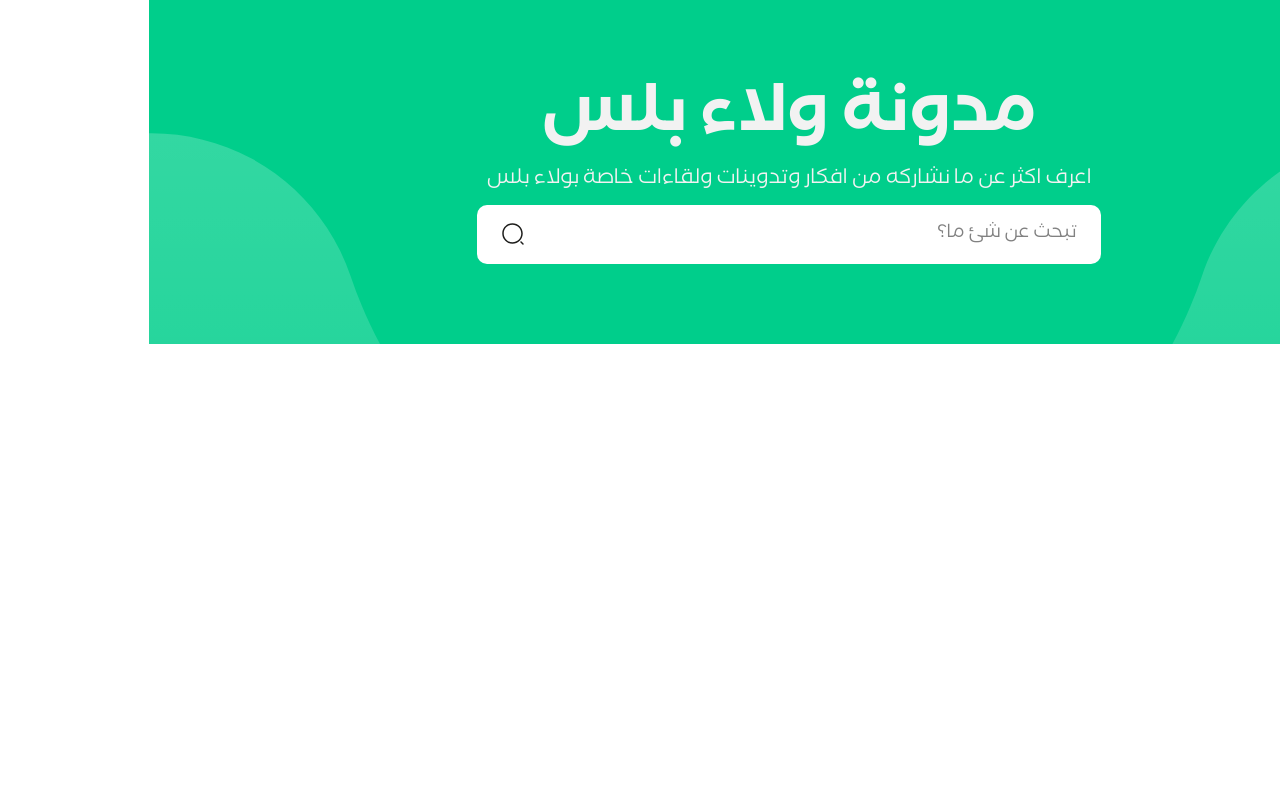
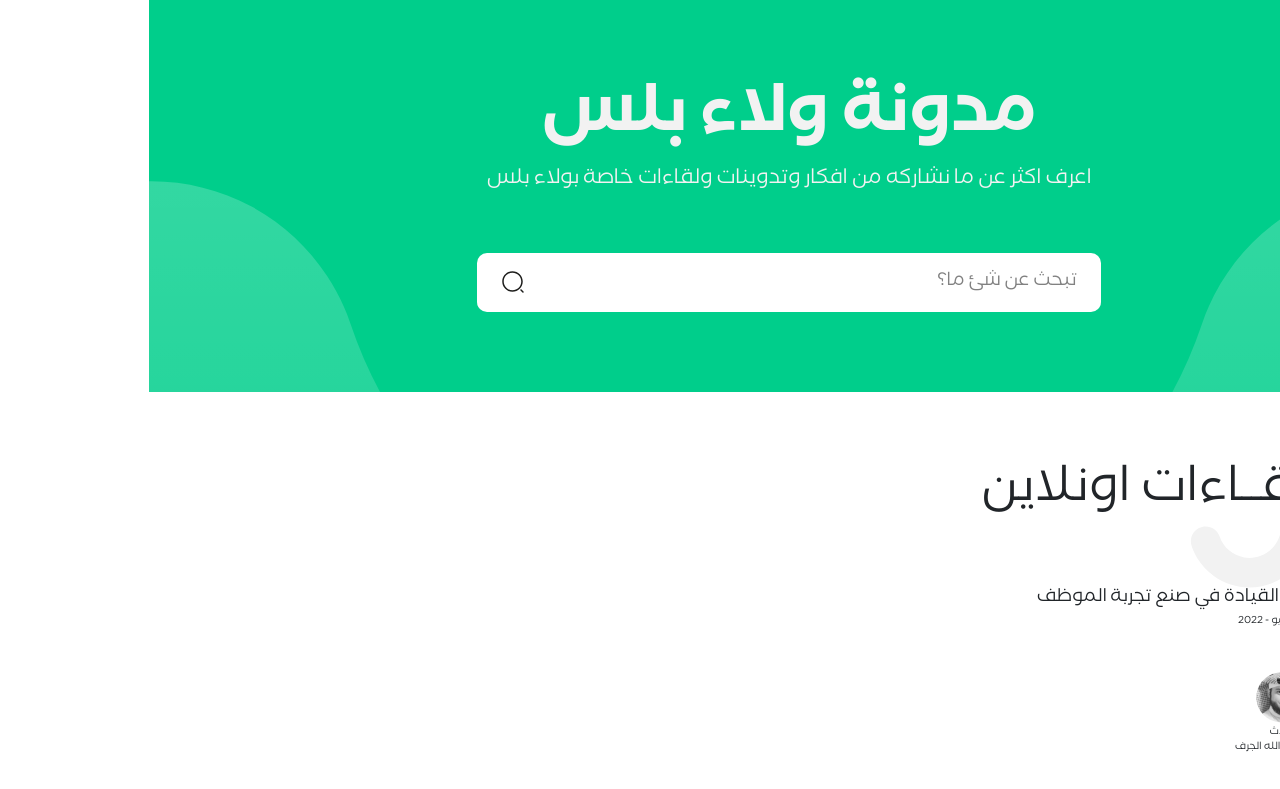
Before and after one commit to shehab20089/wala-test-page, a website built with Vite: page src/index.html in a window 1280 px wide. Shown: the part 203-992 px from the top of the page. Before the commit the page ends 800 px from the top, so only its background shows below. Built offline with nearby package versions, Linux system fonts and the light colour scheme.

Commit message:
adding html base skeleton and base styling for meeting card

```diff
--- a/src/index.html
+++ b/src/index.html
@@ -90,5 +90,47 @@
         </div>
       </div>
     </header>
+    <!-- ------------------------------------------------ -->
+    <!-- main Area -->
+    <!-- ------------------------------------------------ -->
+    <main>
+      <!-- ------------------------------------------------ -->
+      <!-- Online Meeting Area -->
+      <!-- ------------------------------------------------ -->
+      <section class="online-meetings">
+        <h2>لقــاءات اونلاين</h2>
+        <div class="meeting-container active-meeting">
+          <div class="start">
+            <div class="meeting-desc">
+              <span class="meeting-icon">
+                <img src="assets/icons/meeting-icon.svg" alt="" srcset="" />
+              </span>
+              <h3>دور القيادة في صنع تجربة الموظف</h3>
+              <p>29 يونيو - 2022</p>
+            </div>
+            <div class="meeting-speaker">
+              <div class="speaker-avatar">
+                <div>
+                  <img src="assets/icons/wala-icon.svg" />
+                </div>
+                <div>
+                  <img src="assets/images/person1.png" />
+                </div>
+              </div>
+              <div class="speaker-name">
+                <div><span> المتحدث </span></div>
+                <div><p>م. عبدالله الجرف</p></div>
+              </div>
+            </div>
+          </div>
+          <div class="end">
+            <span class="duration"></span>
+            <span class="play-icon">
+              <img src="" alt="" srcset="" />
+            </span>
+          </div>
+        </div>
+      </section>
+    </main>
   </body>
 </html>
--- a/src/scss/components/index.scss
+++ b/src/scss/components/index.scss
@@ -1,3 +1,4 @@
 @import "./header.style.scss";
 @import "./button.style.scss";
 @import "./input.style.scss";
+@import "./online-meeting.style.scss";
--- a/src/scss/components/input.style.scss
+++ b/src/scss/components/input.style.scss
@@ -13,6 +13,7 @@ input::placeholder {
 .search-container {
   max-width: 828px;
   min-width: 300px;
+  margin-block-start: 4.8rem;
   width: 60%;
   position: relative;
   input {
--- /dev/null
+++ b/src/scss/components/main.style.scss
@@ -0,0 +1,2 @@
+main {
+}
--- /dev/null
+++ b/src/scss/components/online-meeting.style.scss
@@ -0,0 +1,7 @@
+.online-meetings {
+  padding-block: 7.2rem;
+  padding-inline-start: $main-content-padding;
+  h2 {
+    font-size: 4.8rem;
+  }
+}
--- a/src/scss/variables/_variables.scss
+++ b/src/scss/variables/_variables.scss
@@ -2,3 +2,4 @@ $clr-primary: #00ce8b;
 $clr-secondary: #f2f2f2;
 $clr-bg-secondary-btn: #4131ab;
 $clr-placeholder: #818181;
+$main-content-padding: 12rem;
```
Also changed, not shown: src/assets/icons/active-icon.svg (added), src/assets/icons/inactive-meet.svg (added), src/assets/icons/meeting-icon.svg (added), src/assets/icons/video-circle.svg (added), src/assets/icons/wala-icon.svg (added), src/assets/images/person1.png (added).
